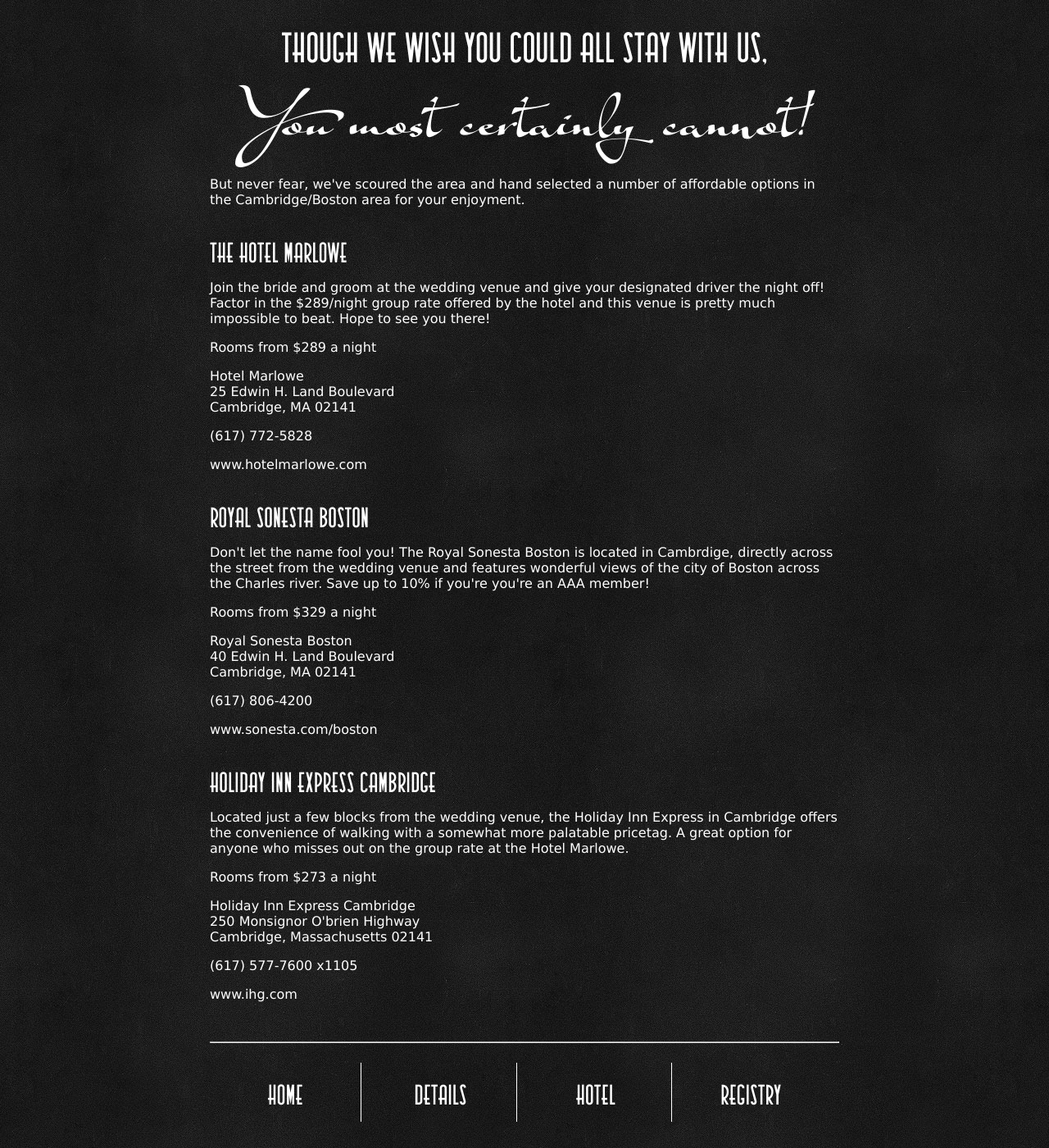
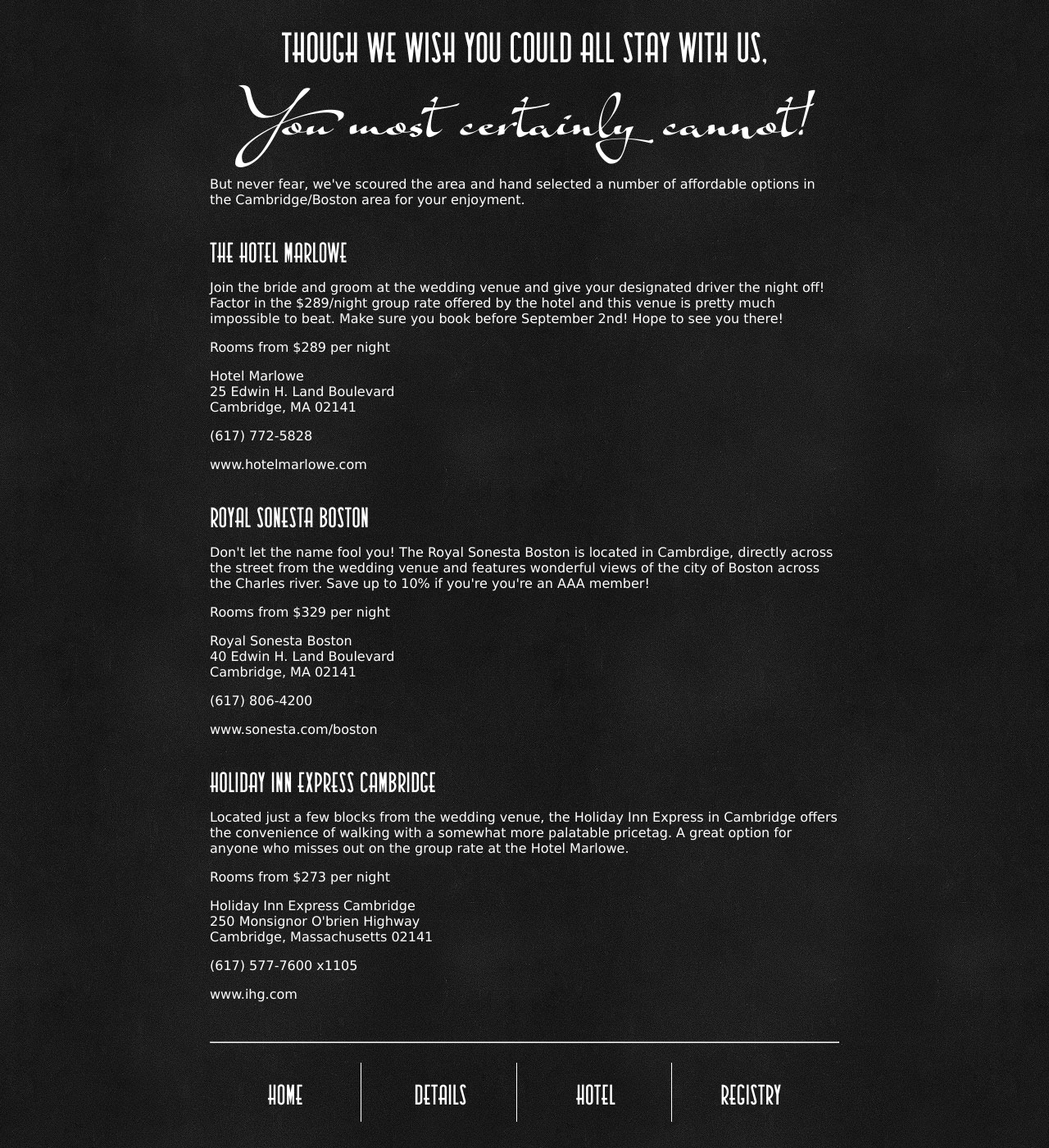
Before and after one commit to tdg5/wedding_jekyll, a Jekyll site: the page built from pages/hotel/index.html, in a window 1280 px wide and 1400 px high, scrolled down 321 px. Shown: the whole window at 82% size. Built offline with Jekyll 4.4.1, drawn with Linux system fonts in a browser that asks for light colours; Markdown is read by kramdown in place of the engine named in the settings.

Commit message:
Minor tweaks

```diff
--- a/pages/hotel/index.html
+++ b/pages/hotel/index.html
@@ -18,10 +18,10 @@
     <p class="copy">
       Join the bride and groom at the wedding venue and give your designated
       driver the night off! Factor in the $289/night group rate offered by the
-      hotel and this venue is pretty much impossible to beat. Hope to see you
-      there!
+      hotel and this venue is pretty much impossible to beat. Make sure you book
+      before September 2nd! Hope to see you there!
     </p>
-    <p class="copy">Rooms from $289 a night</p>
+    <p class="copy">Rooms from $289 per night</p>
     <p class="copy">Hotel Marlowe<br>25 Edwin H. Land Boulevard<br>Cambridge, MA 02141</p>
     <p class="copy">(617) 772-5828</p>
     <p class="copy">
@@ -36,7 +36,7 @@
       wonderful views of the city of Boston across the Charles river. Save up to
       10% if you're you're an AAA member!
     </p>
-    <p class="copy">Rooms from $329 a night</p>
+    <p class="copy">Rooms from $329 per night</p>
     <p class="copy">Royal Sonesta Boston<br>40 Edwin H. Land Boulevard<br>Cambridge, MA 02141</p>
     <p class="copy">(617) 806-4200</p>
     <p class="copy">
@@ -52,7 +52,7 @@
       somewhat more palatable pricetag. A great option for anyone who misses out
       on the group rate at the Hotel Marlowe.
   </p>
-  <p class="copy">Rooms from $273 a night</p>
+  <p class="copy">Rooms from $273 per night</p>
   <p class="copy">Holiday Inn Express Cambridge<br>250 Monsignor O'brien Highway<br>Cambridge, Massachusetts 02141</p>
   <p class="copy">(617) 577-7600 x1105<p>
   <p class="copy">
```
Also changed, not shown: index.md (+1 -1 lines).
